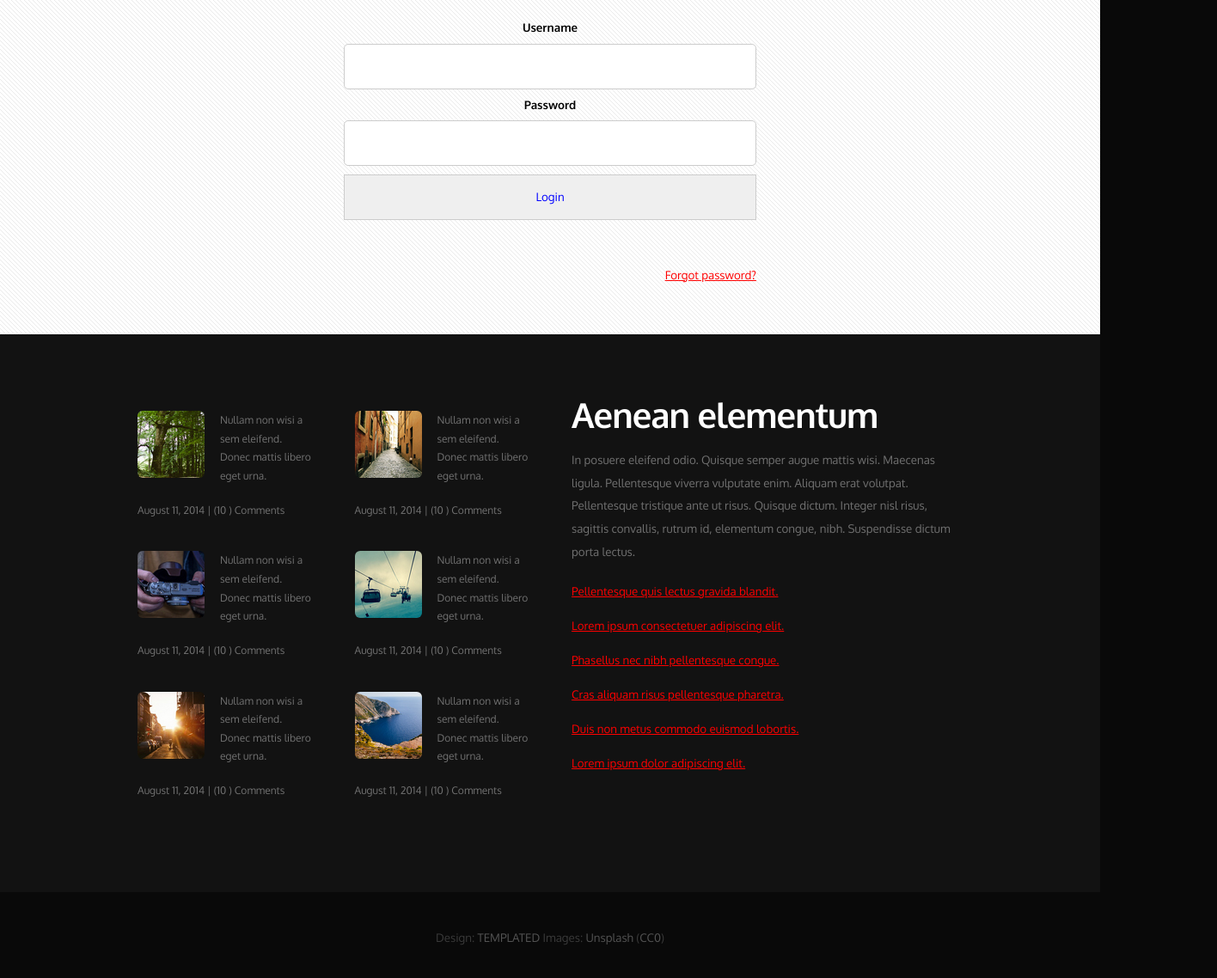
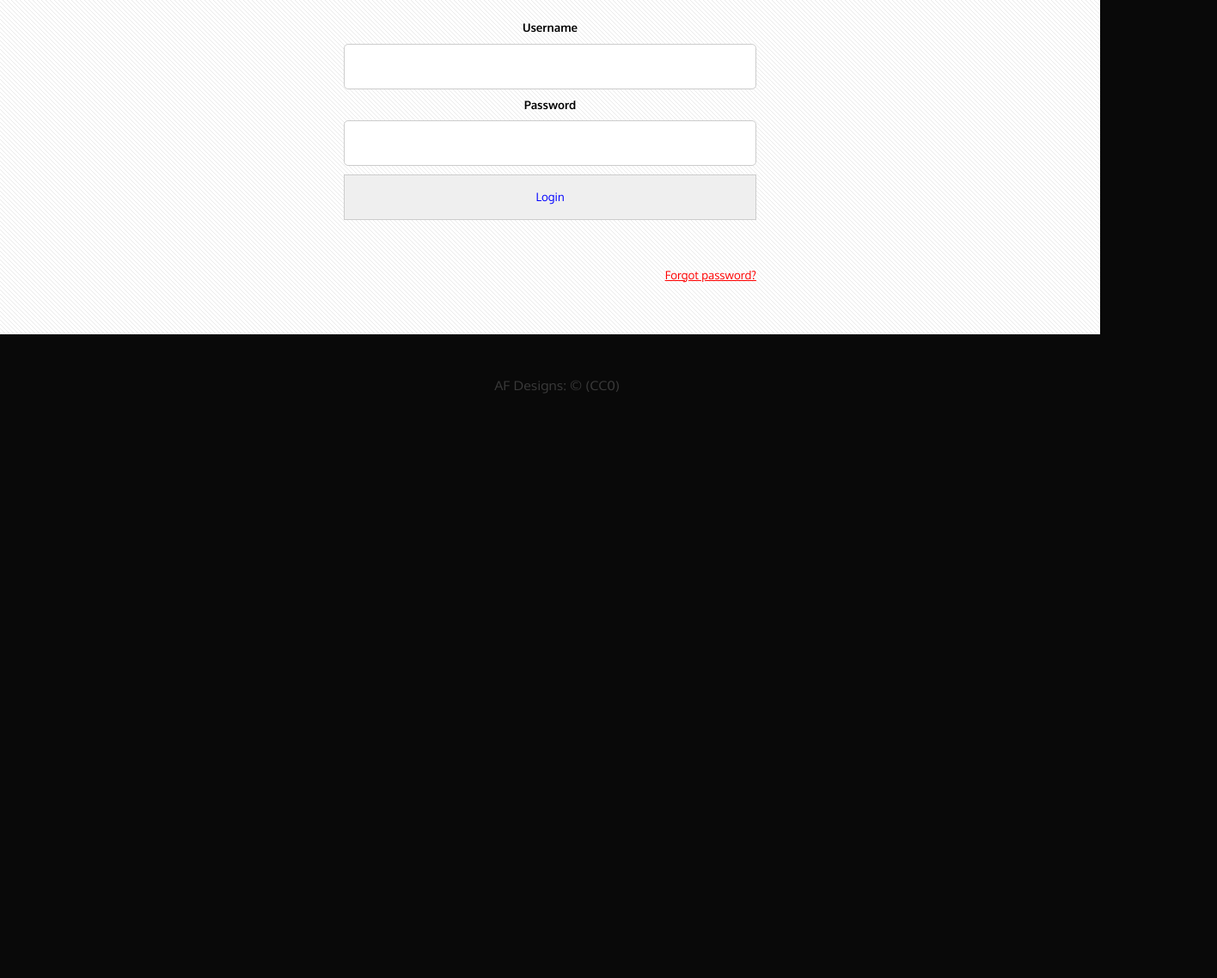
Before and after one commit to JeffGupta/Whos-Selling, a plain HTML site: page login.html in a window 1280 px wide. Shown: the part 338-1476 px from the top of the page at 86% size, 1416 px wide, since content can reach past the window. After the commit the page ends 847 px from the top, so only its background shows below. Drawn offline with nearby package versions, Linux system fonts and the light colour scheme.

Commit message:
adjusted footer and copyright formatting

```diff
--- a/css/style.css
+++ b/css/style.css
@@ -110,6 +110,22 @@
 		float: right;
 		padding-top: 14px;
 		color:blue
+	}
+
+	table {
+		font-family: arial, sans-serif;
+		border-collapse: collapse;
+		width: 60%;
+	}
+
+	td, th {
+		border: 1px solid #dddddd;
+		text-align: left;
+		padding: 8px;
+	}
+
+	tr:nth-child(even) {
+		background-color: #dddddd;
 	}
 
 	h1,h2,h3,h4,h5,h6
--- a/js/operations.js
+++ b/js/operations.js
@@ -2,10 +2,10 @@
 $(document).ready(function() {
 $('#loginbutton').click(function()
 {
+	//placeholder: check if username and password are what are desired. will change once database is implemeented
 	if((document.getElementById("usernamefield").value!="Username")||(document.getElementById("passwordfield").value!="Password")) {
 		var notifications = document.getElementById("loginnotifications");
 		notifications.innerHTML="Incorrect login or password entered";
-		//notifications.style.color="red";
 		notifications.style.border="solid rgba(255,0,0,0.2)";
 		notifications.style.backgroundColor="rgba(255,0,0,0.3)";
 	}
--- a/login.html
+++ b/login.html
@@ -60,7 +60,10 @@
 						<div id="content" class="skel-cell-important">
 							<section class="loginform">
 								<form>
+
+									<!--used as a placeholder for incorrect login notification-->
 									<h5 class="incorrectborder" id="loginnotifications"></h5>
+
 									<div class="logincontainer">
 										<label><b>Username</b></label>
 										<input type="text" class="radius" name="loginusername" id="usernamefield" required>
@@ -85,72 +88,26 @@
 		</div>
 	<!-- Main -->
 
-	<!-- Footer -->
-		<div id="footer">
-			<div class="container">
-				<div class="row">
-					<div class="3u">
-						<section>
-							<ul class="style1">
-								<li><img src="images/pics05.jpg" width="78" height="78" alt="">
-									<p>Nullam non wisi a sem eleifend. Donec mattis libero eget urna. </p>
-									<p class="posted">August 11, 2014  |  (10 )  Comments</p>
-								</li>
-								<li><img src="images/pics06.jpg" width="78" height="78" alt="">
-									<p>Nullam non wisi a sem eleifend. Donec mattis libero eget urna. </p>
-									<p class="posted">August 11, 2014  |  (10 )  Comments</p>
-								</li>
-								<li><img src="images/pics07.jpg" width="78" height="78" alt="">
-									<p>Nullam non wisi a sem eleifend. Donec mattis libero eget urna. </p>
-									<p class="posted">August 11, 2014  |  (10 )  Comments</p>
-								</li>
-							</ul>
-						</section>
-					</div>
-					<div class="3u">
-						<section>
-							<ul class="style1">
-								<li class="first"><img src="images/pics08.jpg" width="78" height="78" alt="">
-									<p>Nullam non wisi a sem eleifend. Donec mattis libero eget urna. </p>
-									<p class="posted">August 11, 2014  |  (10 )  Comments</p>
-								</li>
-								<li><img src="images/pics09.jpg" width="78" height="78" alt="">
-									<p>Nullam non wisi a sem eleifend. Donec mattis libero eget urna. </p>
-									<p class="posted">August 11, 2014  |  (10 )  Comments</p>
-								</li>
-								<li><img src="images/pics10.jpg" width="78" height="78" alt="">
-									<p>Nullam non wisi a sem eleifend. Donec mattis libero eget urna. </p>
-									<p class="posted">August 11, 2014  |  (10 )  Comments</p>
-								</li>
-							</ul>
-						</section>
-					</div>
-					<div class="6u">
-						<section>
-							<header>
-								<h2>Aenean elementum</h2>
-							</header>
-							<p>In posuere eleifend odio. Quisque semper augue mattis wisi. Maecenas ligula. Pellentesque viverra vulputate enim. Aliquam erat volutpat. Pellentesque tristique ante ut risus. Quisque dictum. Integer nisl risus, sagittis convallis, rutrum id, elementum congue, nibh. Suspendisse dictum porta lectus.</p>
-							<ul class="default">
-								<li><a href="#">Pellentesque quis lectus gravida blandit.</a></li>
-								<li><a href="#">Lorem ipsum consectetuer adipiscing elit.</a></li>
-								<li><a href="#">Phasellus nec nibh pellentesque congue.</a></li>
-								<li><a href="#">Cras aliquam risus pellentesque pharetra.</a></li>
-								<li><a href="#">Duis non metus commodo euismod lobortis.</a></li>
-								<li><a href="#">Lorem ipsum dolor adipiscing elit.</a></li>
-							</ul>
-						</section>
-					</div>
-				</div>
-			</div>
-		</div>
-	<!-- Footer -->
-
 	<!-- Copyright -->
 		<div id="copyright">
-			<div class="container">
-				Design: <a href="http://templated.co">TEMPLATED</a> Images: <a href="http://unsplash.com">Unsplash</a> (<a href="http://unsplash.com/cc0">CC0</a>)
-			</div>
+
+		<style>
+		.transformed{
+		position: relative;
+		top:7.5px;
+		left:7.5px;
+
+		transform: scale(1.2,1.1);
+
+		-webkit-transition: width 2s, height 2s, background-color 2s, -webkit-transform 2s;
+		transition: width 2s, height 2s, background-color 2s, transform 2s;
+		}
+		.transformed:hover {
+			-webkit-transform: rotate(360deg);
+			transform: rotate(360deg);
+		}
+		</style>
+				<p class = "transformed"> AF Designs: © (CC0)</p>
 		</div>
 
 	</body>
```
Also changed, not shown: register.html (+3 -22 lines).
